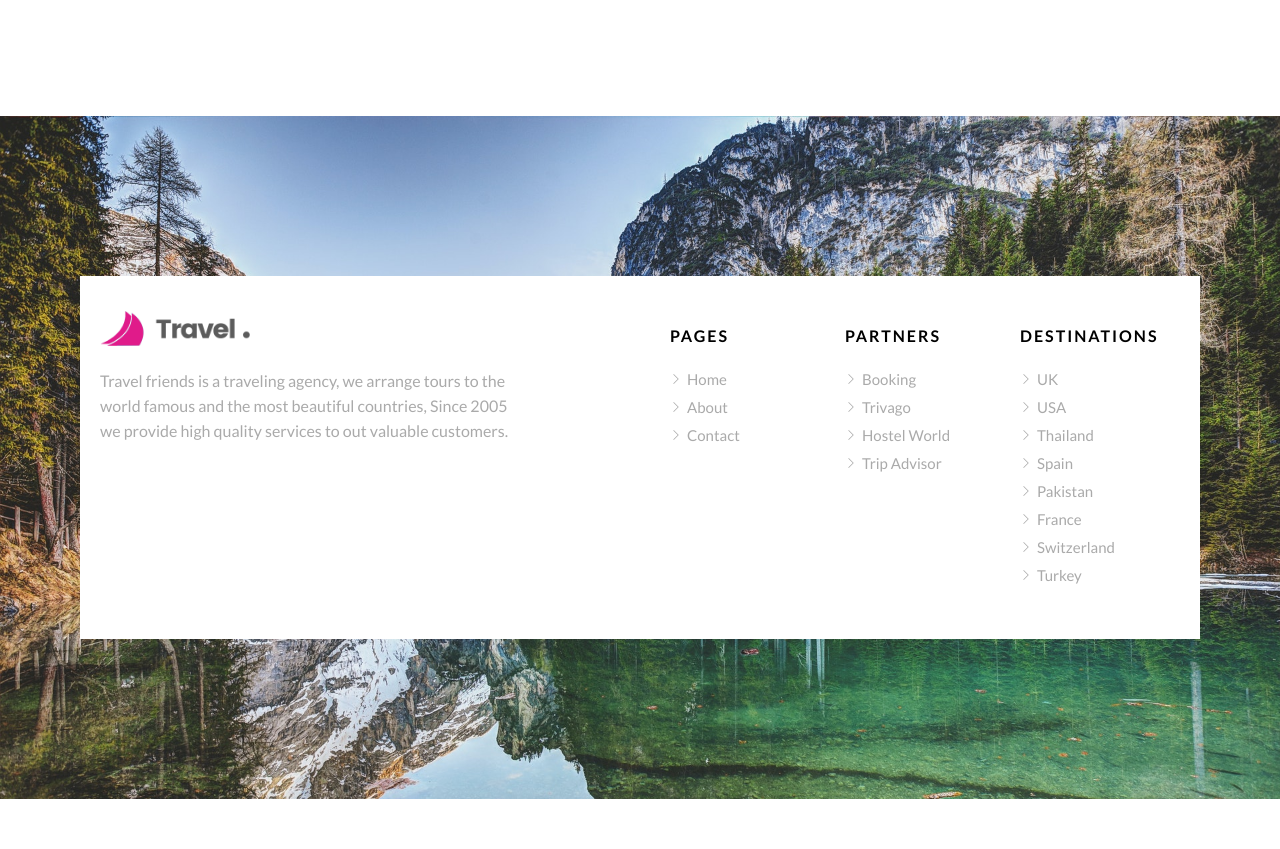
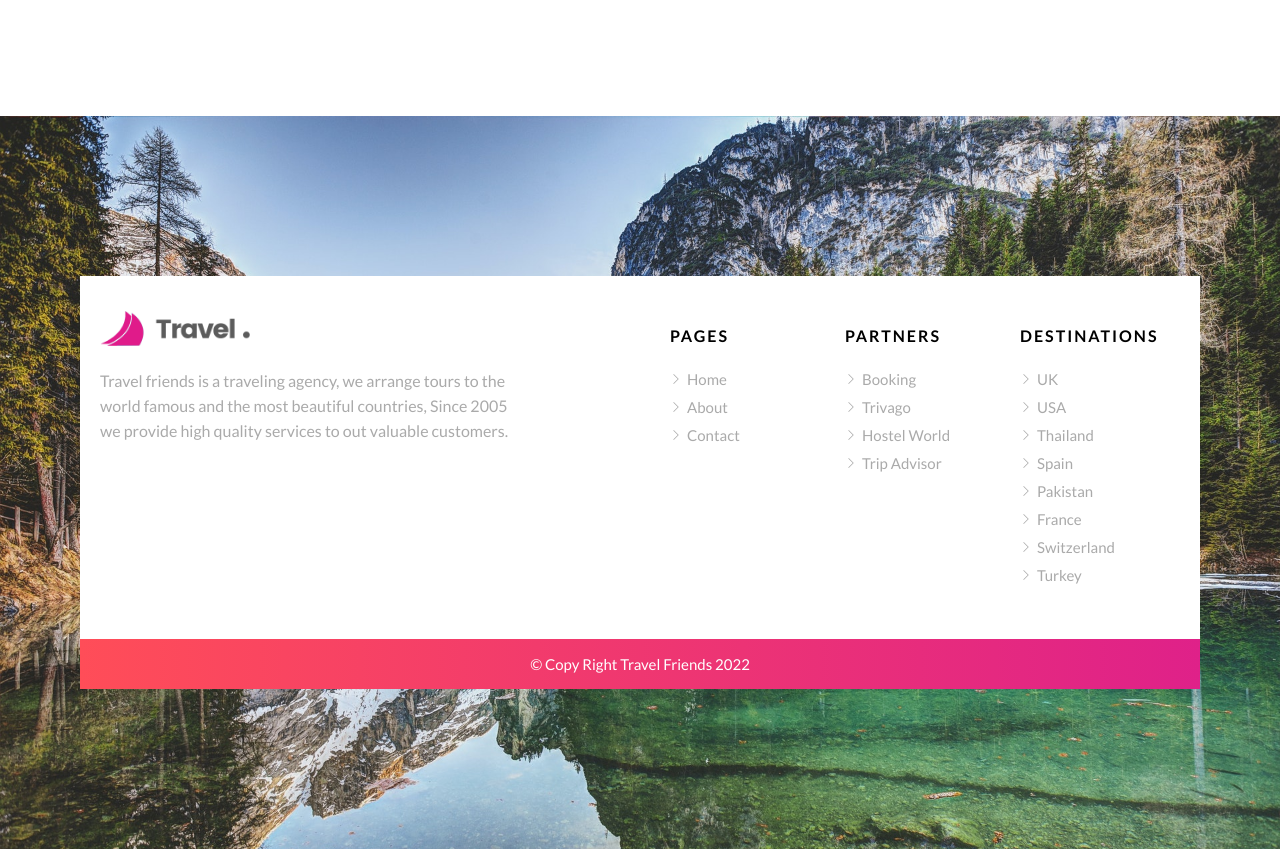
Before and after one commit to NamNguyenGit/NextLevelSolutionTrain, a React (Create React App) app in the folder Udemy_courses/travel-website/: page / in a window 1280 px wide. Shown: the part 2966-3815 px from the top of the page. Before the commit the page ends 3765 px from the top, so only its background shows below. Built offline with nearby package versions, Linux system fonts and the light colour scheme.

Commit message:
Style Footer Links

```diff
--- a/Udemy_courses/travel-website/src/components/footer/Footer.js
+++ b/Udemy_courses/travel-website/src/components/footer/Footer.js
@@ -1,15 +1,16 @@
-import FooterIntro from "./FooterIntro"
-import FooterLinks from "./FooterLinks"
+import FooterIntro from "./FooterIntro";
+import FooterLinks from "./FooterLinks";
 const Footer = () => {
   const footerStyles = {
-        background: 'url(/assets/footer/footer.jpg)',
-        backgroundAttachment: 'fixed',
-        backgroundSize: 'cover',
-        backgroundRepeat: 'no-repeat'
-    }
+    background: "url(/assets/footer/footer.jpg)",
+    backgroundAttachment: "fixed",
+    backgroundSize: "cover",
+    backgroundRepeat: "no-repeat",
+  };
   return (
-        <div className="footer" style={footerStyles}>
+    <footer className="footer" style={footerStyles}>
       <div className="footer__container">
+        <div className="container">
           <div className="footer__container__block">
             <div className="row mr-minus-15 ml-minus-15">
               <div className="col-6 p-15">
@@ -20,8 +21,12 @@ const Footer = () => {
               </div>
             </div>
           </div>
+          <div className="footer__bottom">
+            <p>&copy; copy right travel friends {new Date().getFullYear()} </p>
           </div>
         </div>
-    )
-}
-export default Footer
+      </div>
+    </footer>
+  );
+};
+export default Footer;
--- a/Udemy_courses/travel-website/src/components/footer/ShowFooterLinks.js
+++ b/Udemy_courses/travel-website/src/components/footer/ShowFooterLinks.js
@@ -6,7 +6,7 @@ const ShowFooterLinks = ({ links, external }) => {
       <li className="footer__ul__li">
         {external ? (
           <>
-            <BsChevronRight size={12} />
+            <BsChevronRight  size={12} />
             <a href={link.route} target="__blank">
               {link.name}
             </a>
--- a/Udemy_courses/travel-website/src/scss/components/_footer.scss
+++ b/Udemy_courses/travel-website/src/scss/components/_footer.scss
@@ -1,7 +1,6 @@
 @use "../abstracts" as *;
 .footer {
     width: 100%;
-    min-height: 60rem;
     margin-top: 8rem;
     padding: 8rem 0;
     &__container {
@@ -43,6 +42,9 @@
             display: flex;
             align-items: center;
             color: $silverlight;
+            &:hover {
+                color: $main1;
+            }
             a {
                 text-decoration: none;
                 color: $silverlight;
@@ -51,7 +53,21 @@
                 font-size: 1.5rem;
                 text-transform: capitalize;
                 margin-left: 0.5rem;
+                &:hover {
+                    color: $main1;
+                }
             }
         }
     }
+    &__bottom {
+        width: 100%;
+        background: linear-gradient(to right, $main1, $main2);
+        color: $white;
+        height: 5rem;
+        @include align(flex, center, center, null);
+        p {
+            font-size: 1.5rem;
+            text-transform: capitalize;
+        }
+    }
 }
```
Also changed, not shown: Udemy_courses/travel-website/src/main.css. Lines whose indentation alone changed are shown as unchanged.
